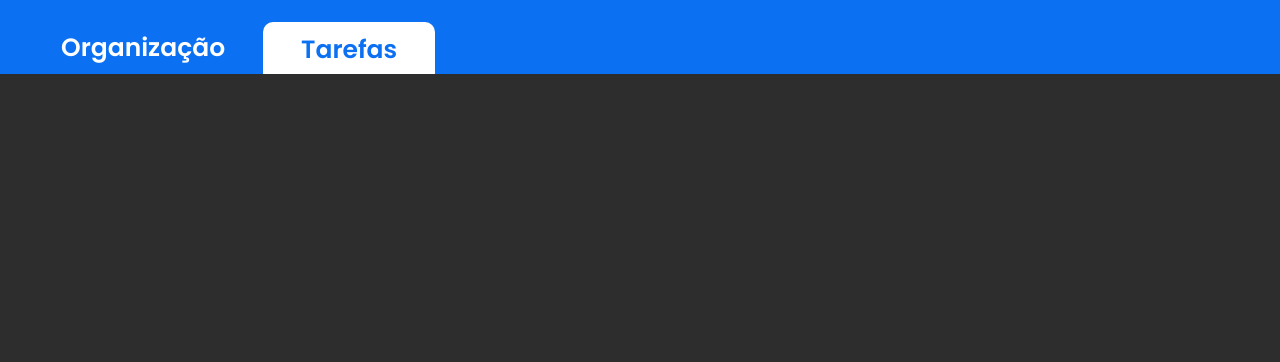
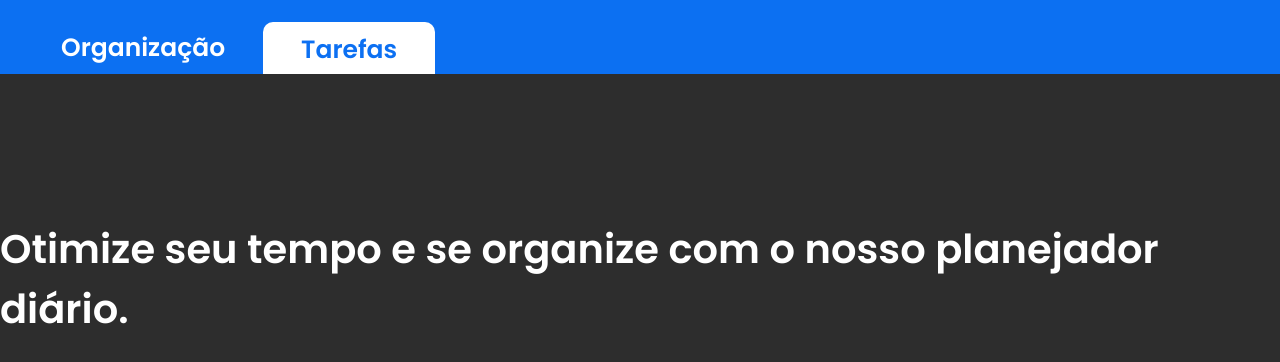
Before and after one commit to lucasdaher/todolist, a React (Vite) app: page / in a window 1280 px wide. Shown: the top 362 px of the page. Built offline with nearby package versions, Linux system fonts and the light colour scheme.

Commit message:
feat(title): add title on main page.

```diff
--- a/src/app/App.jsx
+++ b/src/app/App.jsx
@@ -5,11 +5,14 @@ import "./styles.scss";
 
 // Components
 import Header from "../components/Header/Header";
+import Title from "../components/Title/Title";
 
 const App = () => {
   return (
     <div className="app">
       <Header />
+
+      <Title text="Otimize seu tempo e se organize com o nosso planejador diário." />
     </div>
   );
 };
--- a/src/app/styles.scss
+++ b/src/app/styles.scss
@@ -0,0 +1,2 @@
+@use '../sass/colors'as*;
+@use '../sass/mixins'as*;
--- /dev/null
+++ b/src/components/Title/Title.jsx
@@ -0,0 +1,12 @@
+import React from "react";
+import "./styles.scss";
+
+const Title = ({ text }) => {
+  return (
+    <section className="title">
+      <h1 className="title__heading">{text}</h1>
+    </section>
+  );
+};
+
+export default Title;
--- /dev/null
+++ b/src/components/Title/styles.scss
@@ -0,0 +1,14 @@
+@use '../../sass/colors'as*;
+@use '../../sass/mixins'as*;
+
+.title {
+  &__heading {
+    @include flex;
+    width: 100%;
+    margin: 145px auto 126px;
+
+    color: $white;
+    font-size: 40px;
+    font-weight: 600;
+  }
+}
```
Also changed, not shown: 1 other file (tests, documents, lock files or other folders).
